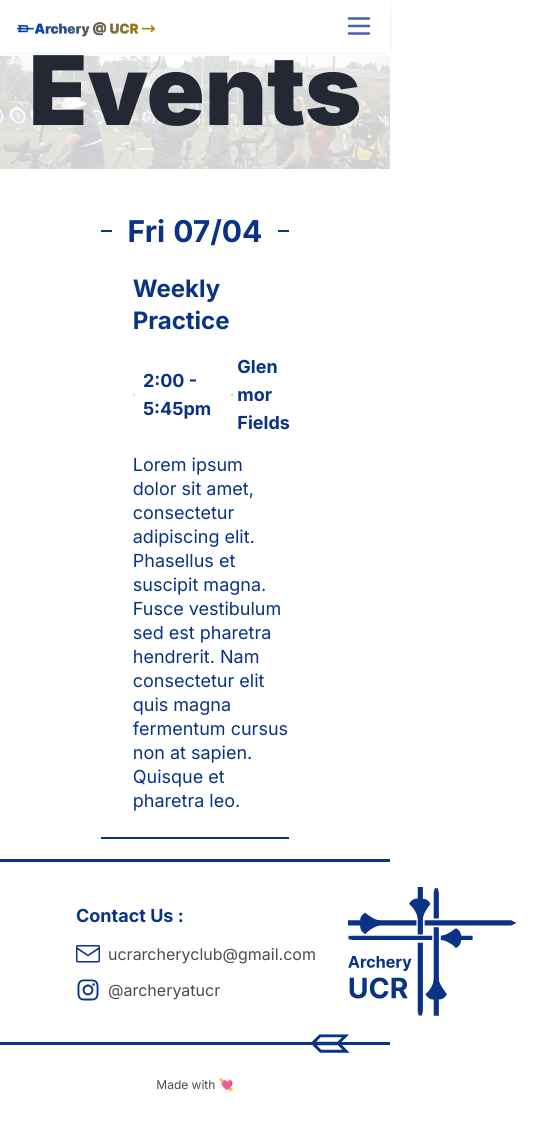
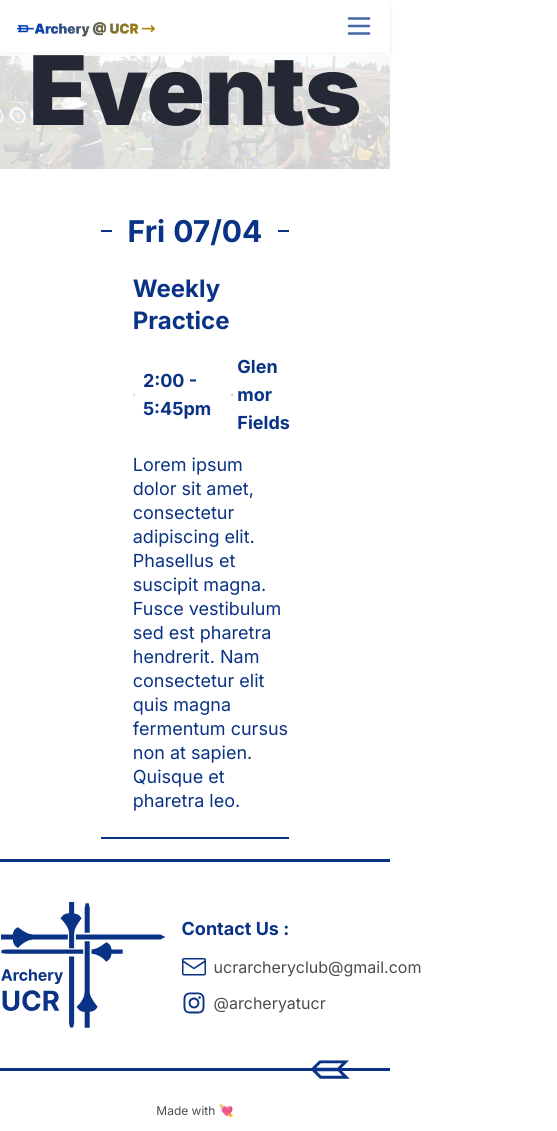
Before and after one commit to acm-ucr/archery-website, a Next.js app: page /events in a window 390 px wide. Shown: the whole page, 557 px wide, since content can reach past the window. Before the commit the page ends 1105 px from the top, so only its background shows below. Built offline with nearby package versions, Linux system fonts and the light colour scheme.

Commit message:
Make header and footer mobile responsive

```diff
--- a/src/components/footer.tsx
+++ b/src/components/footer.tsx
@@ -7,9 +7,9 @@ import FooterArrow from "@/public/footer-arrow.svg";
 const Footer = () => {
   return (
     <div className="border-archery-blue-500 border-t-3">
-      <div className="flex items-center justify-between p-2">
-        <div className="space-y-3 p-8">
-          <p className="text-archery-blue-500 pl-9 text-lg font-bold">
+      <div className="flex flex-row-reverse items-center justify-center gap-1 p-2 md:flex-row md:justify-between">
+        <div className="space-y-3 md:p-8">
+          <p className="text-archery-blue-500 text-lg font-bold md:pl-9">
             Contact Us :
           </p>
           {footerLinks.map(({ icon: Icon, url, text }, index) => (
@@ -17,14 +17,18 @@ const Footer = () => {
               key={index}
               href={url}
               target="_blank"
-              className="text-archery-grey-200 flex items-center gap-2 pl-9"
+              className="text-archery-grey-200 flex items-center gap-2 md:pl-9"
             >
               <Icon className="fill-archery-blue-500 h-6 w-6" />
               {text}
             </Link>
           ))}
         </div>
-        <Image src={ArcheryLogo} alt="Archery Club Logo" className="pr-10" />
+        <Image
+          src={ArcheryLogo}
+          alt="Archery Club Logo"
+          className="p-8 pr-3 md:pr-10"
+        />
       </div>
       <div className="border-archery-blue-500 relative border-t-3 py-3">
         <Image
```
